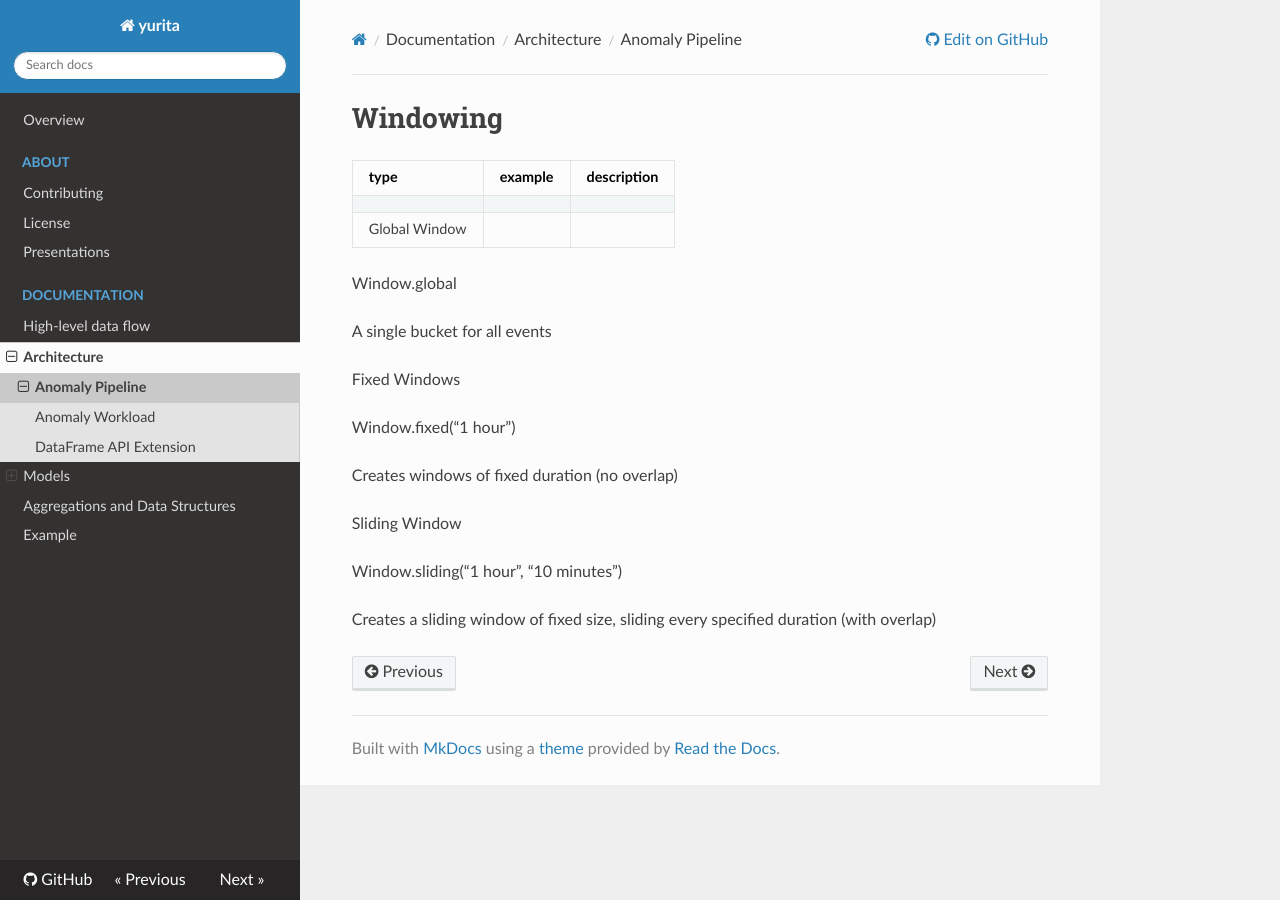
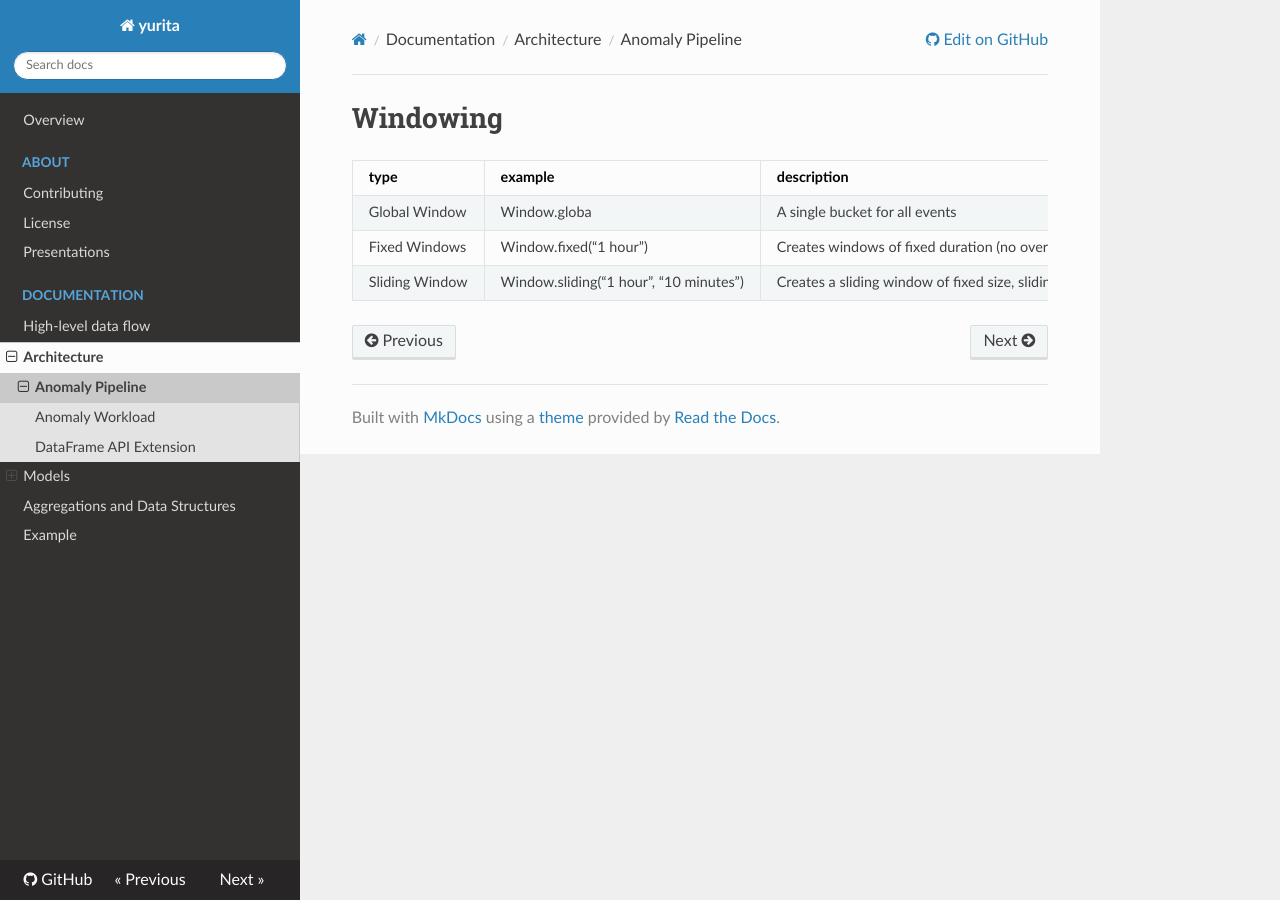
Before and after one commit to paypal/yurita, an MkDocs documentation site: the page built from docs/pipeline.md, in a window 1280 px wide. Built offline with MkDocs 1.6.1, drawn with Linux system fonts in a browser that asks for light colours; nearby versions of some CDN libraries; old or Windows-style settings are respelled for this version of MkDocs.

Commit message:
Update pipeline.md

```diff
--- a/docs/pipeline.md
+++ b/docs/pipeline.md
@@ -2,21 +2,6 @@
 
 | type | example | description |
 |------|---------|-------------|
-| | | |
-Global Window
-
-Window.global
-
-A single bucket for all events
-
-Fixed Windows
-
-Window.fixed(“1 hour”)
-
-Creates windows of fixed duration (no overlap)
-
-Sliding Window
-
-Window.sliding(“1 hour”, “10 minutes”)
-
-Creates a sliding window of fixed size, sliding every specified duration (with overlap)
+|Global Window| Window.globa| A single bucket for all events|
+|Fixed Windows| Window.fixed(“1 hour”)|Creates windows of fixed duration (no overlap)|
+|Sliding Window|Window.sliding(“1 hour”, “10 minutes”)|Creates a sliding window of fixed size, sliding every specified duration (with overlap)|
```
